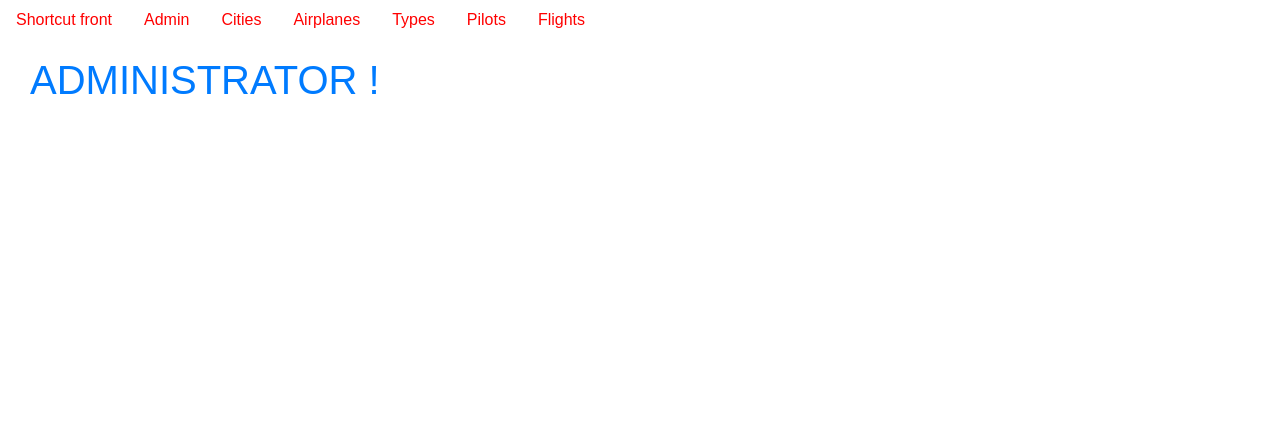
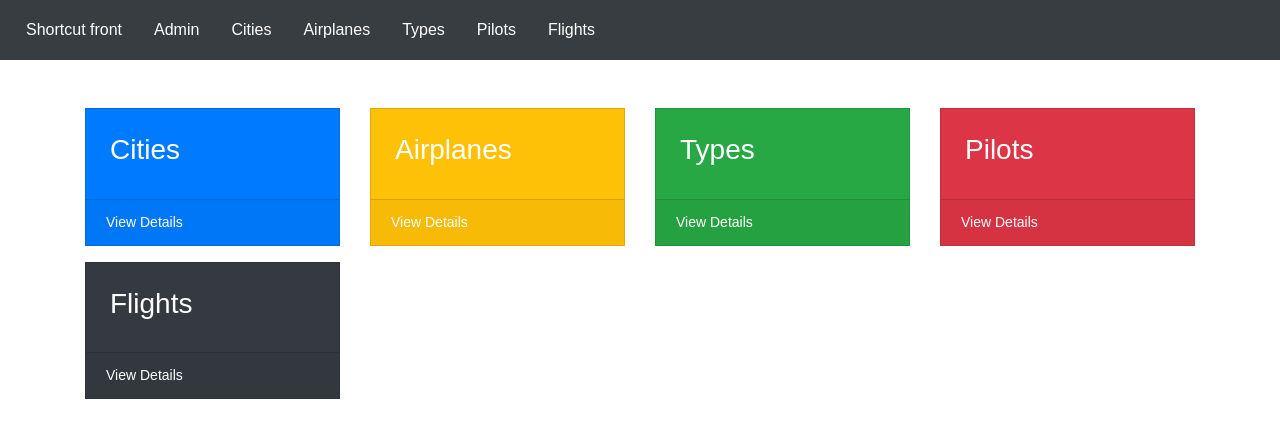
Before and after one commit to CrackjY/air-base, a PHP site: template templates/back/home.html.twig in a window 1280 px wide. Shown: the top 438 px of the page. Run offline with PHP 8.4, Linux system fonts and the light colour scheme; the template is opened without the code that fills it, so the values that code supplies are empty; some libraries are stand-ins or nearby versions.

Commit message:
icon-cards

```diff
--- a/assets/css/style.css
+++ b/assets/css/style.css
@@ -3,12 +3,12 @@ html, body {
     height: 100%;
     color: #818182;
 }
-nav.front {
+nav.front, nav.back {
     background: #383d41;
     padding: 10px;
 }
 nav.back a {
-    color: red;
+    color: white;
 }
 nav.front a {
     color: white;
--- a/templates/back/home.html.twig
+++ b/templates/back/home.html.twig
@@ -2,5 +2,7 @@
 
 {% block content %}
     {% include 'security/message.html.twig' %}
-    <h1 class="text-primary">ADMINISTRATOR !</h1>
+    <div class="container mt-5">
+        {% include 'back/includes/icon-cards.html.twig' %}
+    </div>
 {% endblock content %}
--- /dev/null
+++ b/templates/back/includes/icon-cards.html.twig
@@ -0,0 +1,53 @@
+<!-- Icon Cards-->
+<div class="row">
+    <div class="col-xl-3 col-sm-6 mb-3">
+        <div class="card text-white bg-primary o-hidden h-100">
+            <div class="card-body">
+                <h3 class="mr-5 p-4">Cities</h3>
+            </div>
+            <a href="/air-base/?page=admin/cities" class="card-footer text-white clearfix small z-1" href="#">
+                <span class="float-left">View Details</span>
+            </a>
+        </div>
+    </div>
+    <div class="col-xl-3 col-sm-6 mb-3">
+        <div class="card text-white bg-warning o-hidden h-100">
+            <div class="card-body">
+                <h3 class="mr-5 p-4">Airplanes</h3>
+            </div>
+            <a href="/air-base/?page=admin/airplanes" class="card-footer text-white clearfix small z-1" href="#">
+                <span class="float-left">View Details</span>
+            </a>
+        </div>
+    </div>
+    <div class="col-xl-3 col-sm-6 mb-3">
+        <div class="card text-white bg-success o-hidden h-100">
+            <div class="card-body">
+                <h3 class="mr-5 p-4">Types</h3>
+            </div>
+            <a href="/air-base/?page=admin/types" class="card-footer text-white clearfix small z-1" href="#">
+                <span class="float-left">View Details</span>
+            </a>
+        </div>
+    </div>
+    <div class="col-xl-3 col-sm-6 mb-3">
+        <div class="card text-white bg-danger o-hidden h-100">
+            <div class="card-body">
+                <h3 class="mr-5 p-4">Pilots</h3>
+            </div>
+            <a href="/air-base/?page=admin/pilots" class="card-footer text-white clearfix small z-1" href="#">
+                <span class="float-left">View Details</span>
+            </a>
+        </div>
+    </div>
+    <div class="col-xl-3 col-sm-6 mb-3">
+        <div class="card text-white bg-dark o-hidden h-100">
+            <div class="card-body">
+                <h3 class="mr-5 p-4">Flights</h3>
+            </div>
+            <a href="/air-base/?page=admin/flights" class="card-footer text-white clearfix small z-1" href="#">
+                <span class="float-left">View Details</span>
+            </a>
+        </div>
+    </div>
+</div>
```
